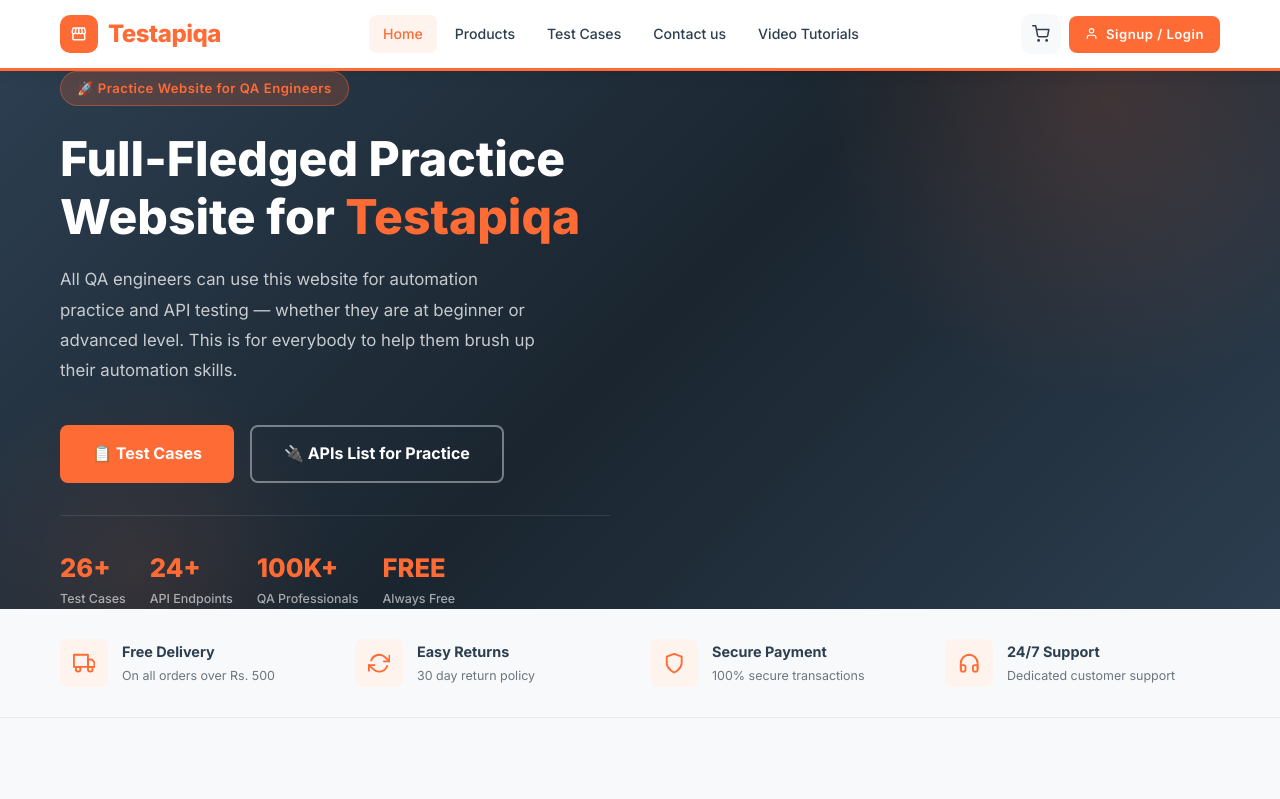
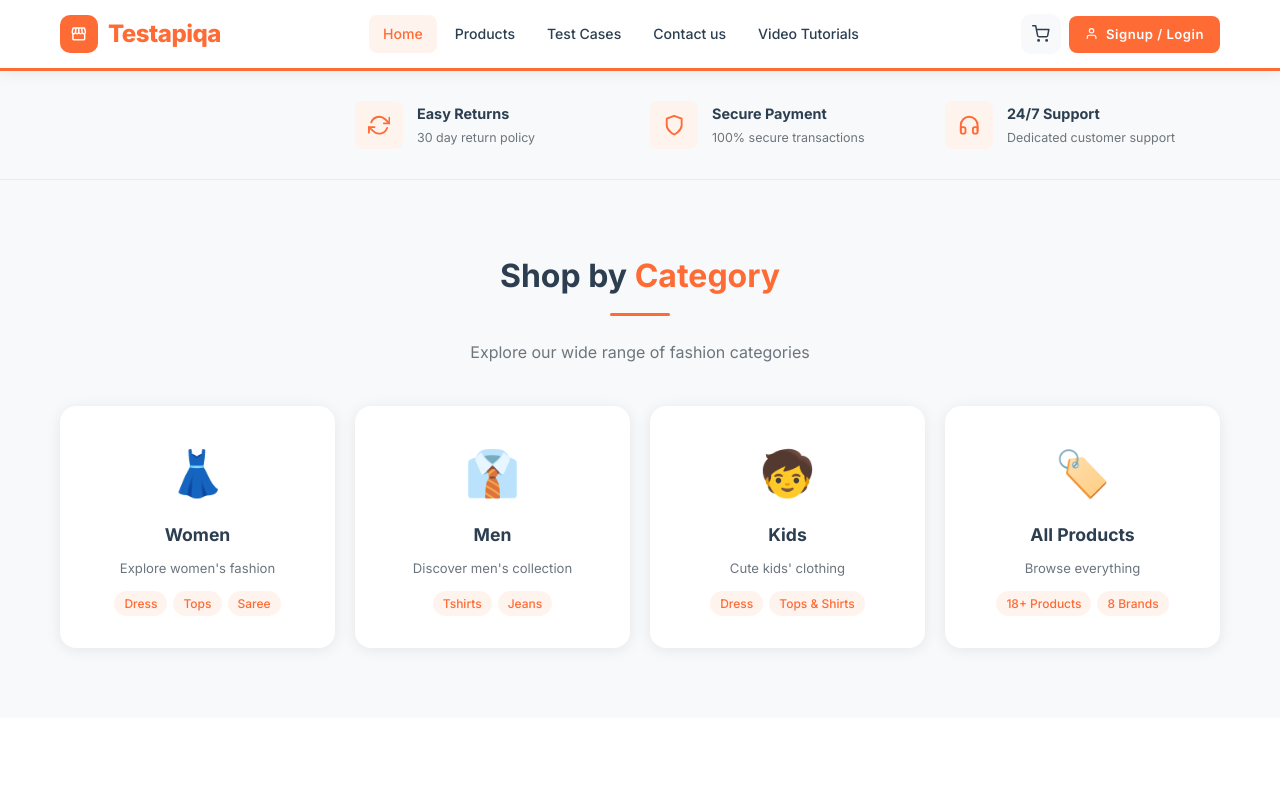
Before and after one commit to poornavenkatasaidronadula-lgtm/Testapiqa, a React (Create React App) app: page / in a window 1280 px wide. Shown: the top 799 px of the page. Built offline with nearby package versions, Linux system fonts and the light colour scheme.

Commit message:
Remove heroic section entirely from homepage

```diff
--- a/src/pages/Home.js
+++ b/src/pages/Home.js
@@ -35,91 +35,13 @@
 
   return (
     <>
-      {/* Hero */}
-      <section className="hero-section">
-        <div className="container">
-          <div className="hero-content">
-            <div className="hero-text">
-              <span className="hero-badge">🚀 Practice Website for QA Engineers</span>
-              <h1 className="hero-title">
-                Full-Fledged Practice Website for <span>Testapiqa</span>
-              </h1>
-              <p className="hero-description">
-                All QA engineers can use this website for automation practice and API testing —
-                whether they are at beginner or advanced level. This is for everybody to help
-                them brush up their automation skills.
-              </p>
-              <div className="hero-buttons">
-                <Link to="/test-cases" className="hero-cta">
-                  📋 Test Cases
-                </Link>
-                <a
-                  href="/test-cases"
-                  target="_blank"
-                  rel="noreferrer"
-                  className="hero-cta-outline"
-                >
-                  🔌 APIs List for Practice
-                </a>
-              </div>
-              <div className="hero-stat-row">
-                <div className="hero-stat">
-                  <div className="number">26+</div>
-                  <div className="label">Test Cases</div>
-                </div>
-                <div className="hero-stat">
-                  <div className="number">24+</div>
-                  <div className="label">API Endpoints</div>
-                </div>
-                <div className="hero-stat">
-                  <div className="number">100K+</div>
-                  <div className="label">QA Professionals</div>
-                </div>
-                <div className="hero-stat">
-                  <div className="number">FREE</div>
-                  <div className="label">Always Free</div>
-                </div>
-              </div>
-            </div>
-
-            <div className="hero-image-area">
-              <div className="hero-card-grid">
-                <div className="hero-card">
-                  <div className="icon">👗</div>
-                  <h4>Women's Fashion</h4>
-                  <p>Tops, Dresses & Sarees</p>
-                </div>
-                <div className="hero-card">
-                  <div className="icon">👔</div>
-                  <h4>Men's Collection</h4>
-                  <p>T-shirts & Jeans</p>
-                </div>
-                <div className="hero-card">
-                  <div className="icon">🧒</div>
-                  <h4>Kids' Wear</h4>
-                  <p>Cute & Trendy</p>
-                </div>
-                <div className="hero-card">
-                  <div className="icon">🔌</div>
-                  <h4>API Testing</h4>
-                  <p>24+ Endpoints</p>
-                </div>
-              </div>
-            </div>
-          </div>
-        </div>
-      </section>
 
       {/* Features Bar */}
       <section className="features-bar">
         <div className="container">
           <div className="features-bar-grid">
             <div className="feature-bar-item">
-              <div className="icon-wrap"><FiTruck /></div>
-              <div>
-                <h4>Free Delivery</h4>
-                <p>On all orders over Rs. 500</p>
-              </div>
+
             </div>
             <div className="feature-bar-item">
               <div className="icon-wrap"><FiRefreshCw /></div>
```
